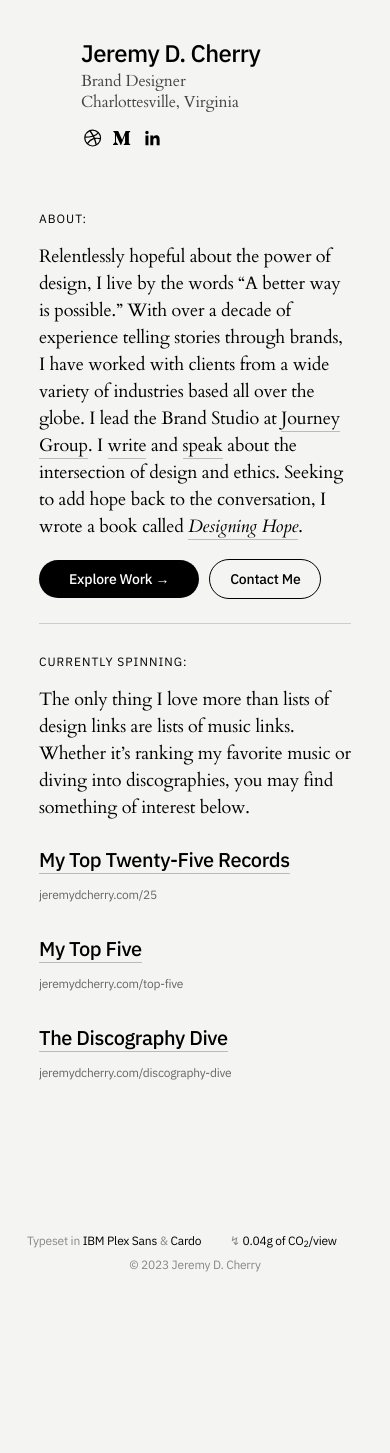
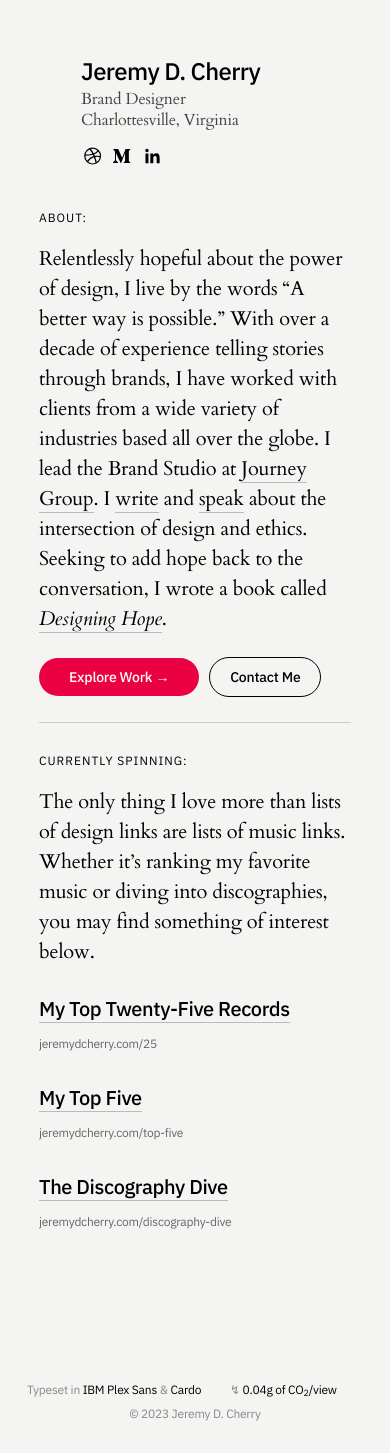
Before and after one commit to jeremydcherry/jeremydcherry.github.io, a Jekyll site: the page built from index.md, in a window 390 px wide. Built offline with Jekyll 4.4.1, drawn with Linux system fonts in a browser that asks for light colours; before the commit the page ends 1304 px from its top, so only the background shows below that.

Commit message:
Styling clean up and RWD

```diff
--- a/_layouts/default.html
+++ b/_layouts/default.html
@@ -4,7 +4,6 @@
   {% include head.html %}
   </head>
   <body>
-  {% include nav.html %}
     <main id="content" class="main-content" role="main">
       <div class="main-wrapper">
       <div class="main-inner">
--- a/_layouts/primary.html
+++ /dev/null
@@ -1,23 +0,0 @@
-<!DOCTYPE html>
-<html lang="{{ site.lang | default: "en-US" }}">
-  <head>
-  {% include head.html %}
-  </head>
-  <body>
-    <main id="content" class="main-content" role="main">
-      <div class="main-wrapper">
-      <div class="main-inner">
-      <div class="row">
-        <div class="column-half col-main-half-1">
-          {% include profile.html %}
-        </div>
-        <div class="column-half col-main-half-2">
-          {{ content }}
-        </div>
-      </div>
-      </div>
-      </div>
-      {% include footer.html %}
-    </main>
-  </body>
-</html>
--- a/_sass/main.scss
+++ b/_sass/main.scss
@@ -100,18 +100,14 @@
 li{
   color: 000;
   padding-left: 10px;
-  font-family: "IBM Plex Sans", sans-serif;
+  font-family: "Cardo", serif;
   font-weight: 300;
-  font-size: 19px;
+  font-size: 20px;
   line-height: 1.75;
 }
 
 li p{
-  font-size: 19px;
-}
-
-li a{
-  font-weight: 500;
+  font-size: 20px;
 }
 
 a{
@@ -125,19 +121,6 @@
   background-color: #ff0048;
   border-bottom: none;
   color: #fff;
-}
-
-a.profile-home{
-  background-color: none;
-  border-bottom: 0;
-  opacity: 100%;
-  transition: .25s;
-}
-
-a.profile-home:hover{
-  background-color: #F4F4F3;
-  border-bottom: 0;
-  opacity: 70%;
 }
 
 .main-content {
@@ -184,7 +167,7 @@
 
 a.btn{
   color: #fff;
-  background-color: #000;
+  background-color: #EB0042;
   font-family: "IBM Plex Sans", sans-serif;
   font-size: 14px;
   font-weight: 500;
@@ -588,24 +571,21 @@
   .page-header{margin: 1em auto 1em;}
   .column{width: 100%;}
   .column-half{width: 100%;}
-  .col-main-half-1{padding: 0 10% 0 10%;}
-  .col-main-half-2{padding: 5% 10% 0;}
+  .col-main-half-1{padding: 10% 10% 0 10%;}
+  .col-main-half-2{padding: 2% 10% 0;}
   .about{text-align: left; margin: 10px 0 0 20px;}
   .nav-left{width: 25%; text-align: left; padding-left: 20px;}
   .nav-right{width: 75%; text-align: right; padding-top: 10px; padding-right: 20px;}
-  .profile{padding: 1em 2em .5em; margin: 0 auto 0;}
+  .profile{padding: 0 2em 0; margin: 0 auto 0;}
   .error{margin: 0 auto; padding: 4em 0; max-width: 85%;}
   .error h1{font-size:80px;}
   .error h2{font-size:20px;}
   .error h5{font-size:16px;}
   img{max-width: 100%;}
-  img.avatar{margin: 0 0 10px;}
   .main-page{margin: 1em auto; max-width: 85%;}
-  img.book-cover{width: 200px; margin:0 auto 1.25em;}
-  .book{display: block;margin: 1em 0 32em;}
   a.btn{padding: 10px 30px;}
   a.btn_secondary{padding: 10px 20px;}
-  p {font-size: 18px;}
+  p {font-size: 20px;}
   h1{font-size: 26px;}
   h2{font-size: 22px;}
   h3{font-size: 20px; line-height: 1.5;}
```
Also changed, not shown: content/test.md (deleted, +0 -48 lines), index.md (+1 -1 lines).
